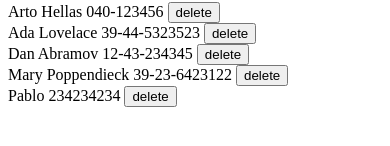
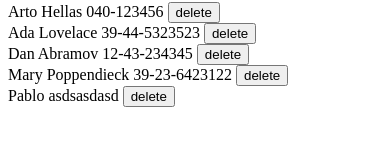
Before and after one commit to PabloRius/FullStackOpen-Helsinki, a React (Vite) app in the folder part2/phonebook/: page / in a window 390 px wide. Shown: the part 296-442 px from the top of the page. Built offline with nearby package versions, Linux system fonts and the light colour scheme; data requests are answered from the project's data file.

Commit message:
phonebook 2.15

```diff
--- a/part2/phonebook/db.json
+++ b/part2/phonebook/db.json
@@ -21,9 +21,9 @@
       "id": "4"
     },
     {
-      "id": "07bf",
       "name": "Pablo",
-      "number": "234234234"
+      "number": "asdsasdasd",
+      "id": "07bf"
     }
   ]
 }
--- a/part2/phonebook/src/App.jsx
+++ b/part2/phonebook/src/App.jsx
@@ -1,6 +1,12 @@
 import { useEffect, useState } from "react";
 
-import { create, exists, getAll, deleteOne } from "./services/persons";
+import {
+  create,
+  exists,
+  getAll,
+  deleteOne,
+  updateOne,
+} from "./services/persons";
 
 import { PersonForm } from "./components/PersonForm";
 import { Filter } from "./components/Filter";
@@ -50,8 +56,24 @@ const App = () => {
 
   const handleFormSubmit = async (event) => {
     event.preventDefault();
-    if (exists(newName, persons)) {
-      alert(`${newName} is already added to phonebook`);
+    const existsPerson = exists(newName, persons);
+    if (existsPerson) {
+      const confirmation = window.confirm(
+        `${newName} is already added to phonebook, replace the old number with a new one?`
+      );
+      if (!confirmation) return;
+      console.log(existsPerson);
+      const { id, name } = existsPerson;
+      const updatedUser = await updateOne(id, name, newPhone);
+      setPersons((prev) =>
+        prev.map((person) => {
+          if (person.id === id) {
+            return updatedUser;
+          } else {
+            return person;
+          }
+        })
+      );
       return;
     }
     const newPerson = await create(newName, newPhone);
--- a/part2/phonebook/src/services/persons.js
+++ b/part2/phonebook/src/services/persons.js
@@ -7,7 +7,8 @@ const getAll = async () => {
   return result.data;
 };
 const exists = (name, persons) => {
-  return persons.some((person) => person.name === name);
+  const exists = persons.find((person, index, array) => person.name === name);
+  return exists ? exists : false;
 };
 
 const create = async (name, number) => {
@@ -29,4 +30,9 @@ const deleteOne = async (id) => {
   return false;
 };
 
-export { getAll, exists, create, deleteOne };
+const updateOne = async (id, name, number) => {
+  const result = await axios.put(`${API_ENDPOINT}/${id}`, { name, number });
+  return result.data;
+};
+
+export { getAll, exists, create, deleteOne, updateOne };
```
